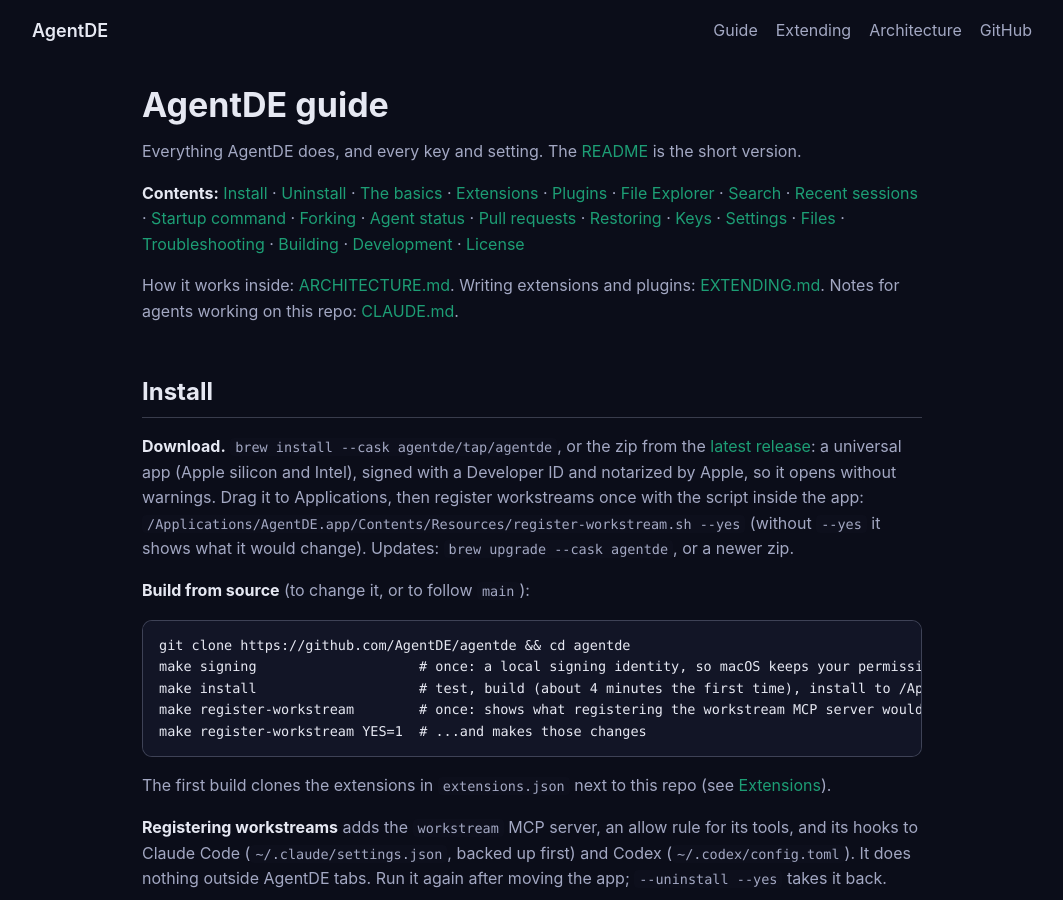
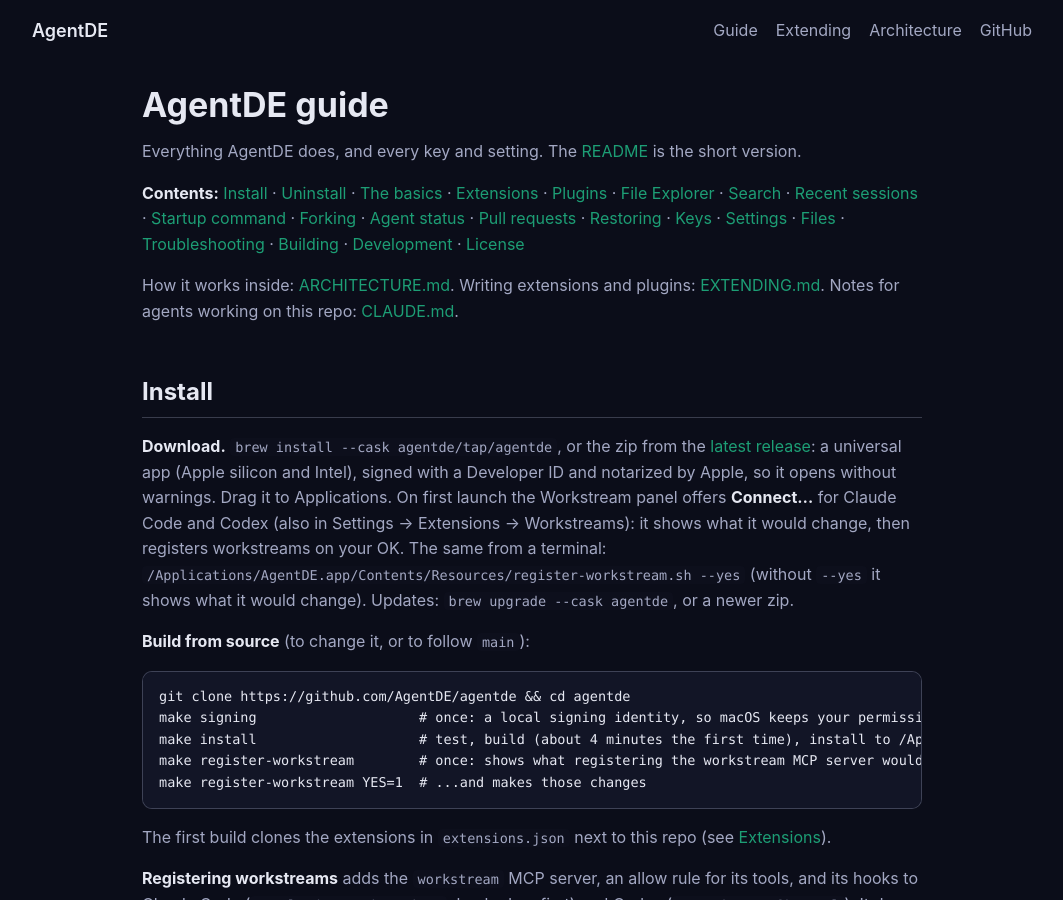
Before and after one commit to AgentDE/agentde, a Jekyll site: the page built from docs/GUIDE.md, in a window 1280 px wide and 900 px high. Shown: the whole window, without its empty margins (108-1171 px from the left). Built offline with Jekyll 4.4.1, drawn with Linux system fonts in a browser that asks for light colours; our own code applies the rules of GitHub Pages for plain Markdown files.

Commit message:
0.4.3: the Workstream panel offers to connect Claude Code and Codex

```diff
--- a/docs/GUIDE.md
+++ b/docs/GUIDE.md
@@ -8,7 +8,7 @@ How it works inside: [ARCHITECTURE.md](ARCHITECTURE.md). Writing extensions and
 
 ## Install
 
-**Download.** `brew install --cask agentde/tap/agentde`, or the zip from the [latest release](https://github.com/AgentDE/agentde/releases/latest): a universal app (Apple silicon and Intel), signed with a Developer ID and notarized by Apple, so it opens without warnings. Drag it to Applications, then register workstreams once with the script inside the app: `/Applications/AgentDE.app/Contents/Resources/register-workstream.sh --yes` (without `--yes` it shows what it would change). Updates: `brew upgrade --cask agentde`, or a newer zip.
+**Download.** `brew install --cask agentde/tap/agentde`, or the zip from the [latest release](https://github.com/AgentDE/agentde/releases/latest): a universal app (Apple silicon and Intel), signed with a Developer ID and notarized by Apple, so it opens without warnings. Drag it to Applications. On first launch the Workstream panel offers **Connect…** for Claude Code and Codex (also in Settings → Extensions → Workstreams): it shows what it would change, then registers workstreams on your OK. The same from a terminal: `/Applications/AgentDE.app/Contents/Resources/register-workstream.sh --yes` (without `--yes` it shows what it would change). Updates: `brew upgrade --cask agentde`, or a newer zip.
 
 **Build from source** (to change it, or to follow `main`):
 
--- a/docs/index.html
+++ b/docs/index.html
@@ -269,7 +269,7 @@
       <div class="steps">
         <div class="step"><h3>1. Install</h3><p>Homebrew, or <a href="https://github.com/AgentDE/agentde/releases/latest">the zip</a>: drag AgentDE to Applications. Tabs need <code>claude</code> or <code>codex</code> on your PATH.</p>
 <pre>brew install --cask agentde/tap/agentde</pre></div>
-        <div class="step"><h3>2. Register workstreams (once)</h3><p>Adds the workstream MCP server and its hooks to Claude Code and Codex. Without <code>--yes</code> it only shows what it would change.</p>
+        <div class="step"><h3>2. Connect your agents (once)</h3><p>Open AgentDE: the Workstream panel offers <b>Connect…</b>, which adds the workstream MCP server and its hooks to Claude Code and Codex after showing the changes. Or from a terminal:</p>
 <pre>/Applications/AgentDE.app/Contents/Resources/register-workstream.sh --yes</pre></div>
         <div class="step"><h3>Or build it yourself</h3><p>macOS 15.6+ with the Xcode Command Line Tools 26 or newer. No Xcode needed.</p>
 <pre>git clone https://github.com/AgentDE/agentde && cd agentde
```
Also changed, not shown: README.md, 1 other file.
